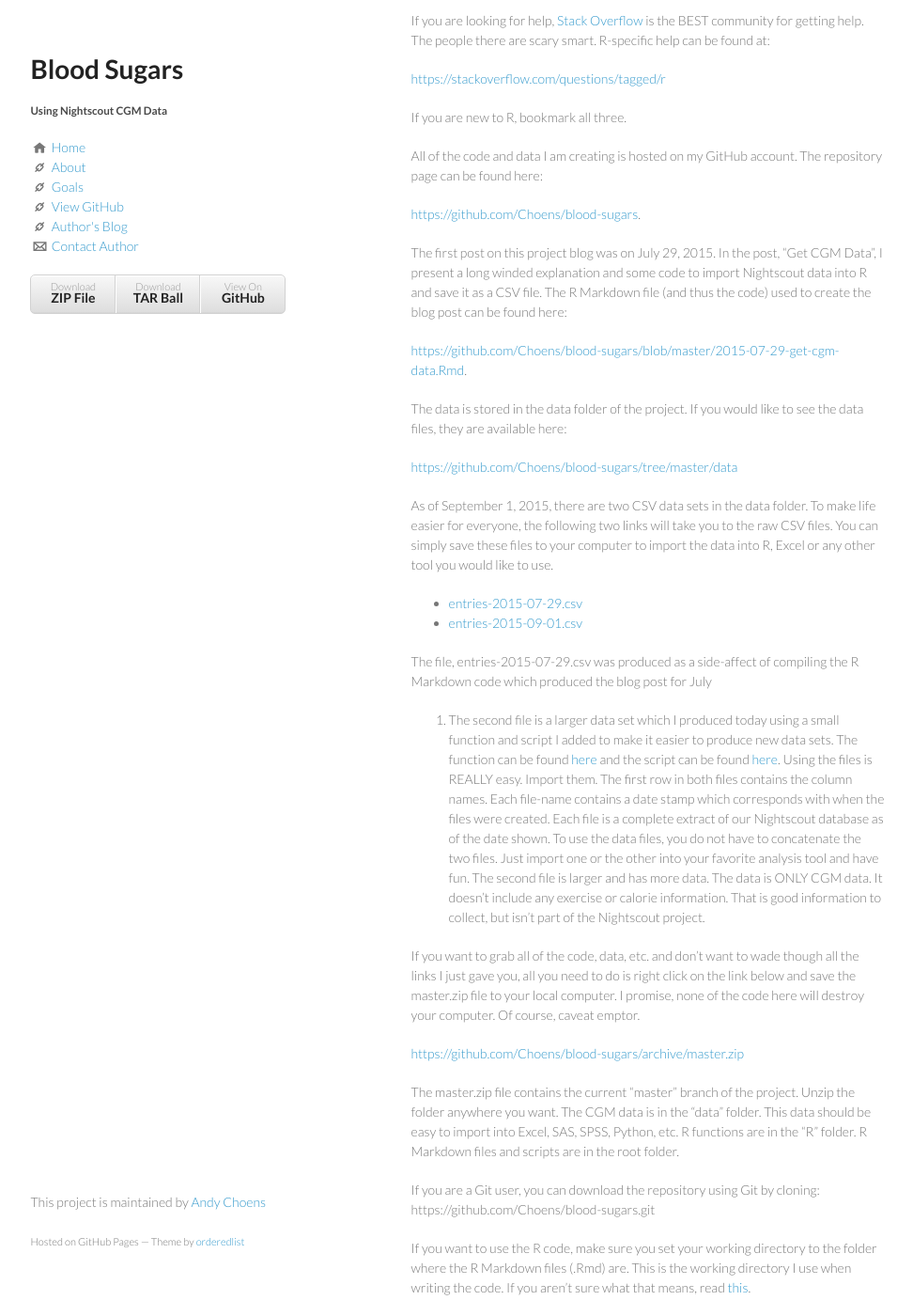
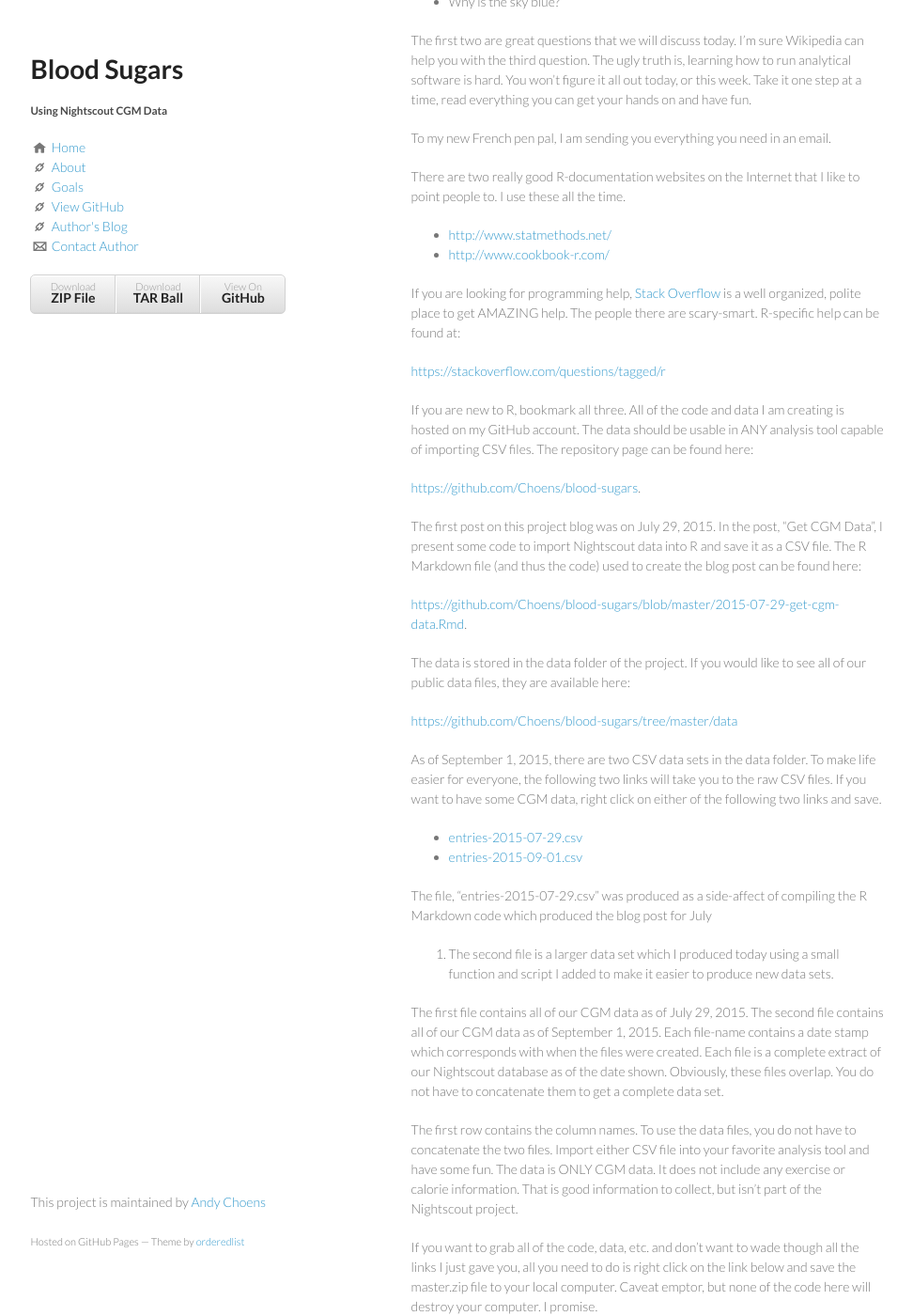
Before and after one commit to Choens/blood-sugars, a Jekyll site: the page built from _posts/2015-09-01-data.md, in a window 1280 px wide and 1400 px high, scrolled down 486 px. Shown: the whole window at 94% size, without its empty margins (142-1114 px from the left). Built offline with Jekyll 4.4.1, drawn with Linux system fonts in a browser that asks for light colours; comment, search, counter and statistics services are not loaded; some of the changed text lies outside the part shown.

Commit message:
Cleanup
This improves the tone, simplifies what I wrote and makes it easier for
everyone to bear.

 Changes to be committed:
	modified:	_posts/2015-09-01-data.md

```diff
--- a/_posts/2015-09-01-data.md
+++ b/_posts/2015-09-01-data.md
@@ -3,93 +3,107 @@ layout: post
 title: "Where's The Data?"
 author: "Andy Choens"
 category: "data management"
-excerpt: Interesting email from France.
+excerpt: I received an interesting email from France. This is my response.
 
 ---
 
 I received an interesting email from someone in France today about the
-Blood Sugars project. I haven't posted any of this to any of the R
+Blood Sugars project. I live in upstate New York. The Internet is
+AWESOME. I have not posted any of this to any of the R
 meme-blogo-spheres, so I wonder how she found my little project. It
-doesn't really matter, but I do intend to ask. My new pen-pal is a
-Type 1 diabetic who would like to follow along with the code examples
-I have been posting but isn't sure how to start.
+doesn't really matter, but I do intend to ask. My new friend is a Type
+1 diabetic who would like to follow along with the code examples I
+have been posting but isn't sure how to start.
 
-This is a great question! How to start? Apparently, I need to be a
-little more transparent. I'm also going to throw out some links.
+Today's Objectives: Getting Started
+
+In today's post, I will try to answer some questions to new users get
+started with the code I'm writing here. Example questions include:
+
+* How can I get the data?
+* How to follow along at home?
+* Why is the sky blue?
+
+The first two are great questions that we will discuss today. I'm sure
+Wikipedia can help you with the third question. The ugly truth is,
+learning how to run analytical software is hard. You won't figure it
+all out today, or this week. Take it one step at a time, read
+everything you can get your hands on and have fun.
+
+To my new French pen pal, I am sending you everything you need in an
+email.
 
 There are two really good R-documentation websites on the Internet
-that I like to point people to.
+that I like to point people to. I use these all the time.
 
 * [http://www.statmethods.net/](http://www.statmethods.net/)
 * [http://www.cookbook-r.com/](http://www.cookbook-r.com/)
 
-If you are looking for help,
-[Stack Overflow](https://stackoverflow.com) is the BEST community for
-getting help. The people there are scary smart. R-specific help can be
-found at:
+If you are looking for programming help,
+[Stack Overflow](https://stackoverflow.com) is a well organized,
+polite place to get AMAZING help. The people there are
+scary-smart. R-specific help can be found at:
 
 [https://stackoverflow.com/questions/tagged/r](https://stackoverflow.com/questions/tagged/r)
 
-If you are new to R, bookmark all three.
-
-All of the code and data I am creating is hosted on my GitHub
-account. The repository page can be found here:
+If you are new to R, bookmark all three. All of the code and data I am
+creating is hosted on my GitHub account. The data should be usable in
+ANY analysis tool capable of importing CSV files. The repository page
+can be found here:
 
 [https://github.com/Choens/blood-sugars](https://github.com/Choens/blood-sugars).
 
 The first post on this project blog was on July 29, 2015. In the post,
-"Get CGM Data", I present a long winded explanation and some code to
-import Nightscout data into R and save it as a CSV file. The R
-Markdown file (and thus the code) used to create the blog post can be
-found here:
+"Get CGM Data", I present some code to import Nightscout data into R
+and save it as a CSV file. The R Markdown file (and thus the code)
+used to create the blog post can be found here:
 
 [https://github.com/Choens/blood-sugars/blob/master/2015-07-29-get-cgm-data.Rmd](https://github.com/Choens/blood-sugars/blob/master/2015-07-29-get-cgm-data.Rmd).
 
 The data is stored in the data folder of the project. If you would
-like to see the data files, they are available here:
+like to see all of our public data files, they are available here:
 
 [https://github.com/Choens/blood-sugars/tree/master/data](https://github.com/Choens/blood-sugars/tree/master/data)
 
 As of September 1, 2015, there are two CSV data sets in the data
 folder. To make life easier for everyone, the following two links will
-take you to the raw CSV files. You can simply save these files to your
-computer to import the data into R, Excel or any other tool you would
-like to use.
+take you to the raw CSV files. If you want to have some CGM data,
+right click on either of the following two links and save.
 
 * [entries-2015-07-29.csv](https://raw.githubusercontent.com/Choens/blood-sugars/master/data/entries-2015-07-29.csv)
 * [entries-2015-09-01.csv](https://raw.githubusercontent.com/Choens/blood-sugars/master/data/entries-2015-09-01.csv)
 
-The file, entries-2015-07-29.csv was produced as a side-affect of
+The file, "entries-2015-07-29.csv" was produced as a side-affect of
 compiling the R Markdown code which produced the blog post for July
 29. The second file is a larger data set which I produced today using
 a small function and script I added to make it easier to produce new
-data sets. The function can be found
-[here](https://github.com/Choens/blood-sugars/blob/master/R/importNightscout.R)
-and the script can be found
-[here](https://github.com/Choens/blood-sugars/blob/master/get-nightscout-data-from-server.R). Using
-the files is REALLY easy. Import them. The first row in both files
-contains the column names. Each file-name contains a date stamp which
-corresponds with when the files were created. Each file is a complete
-extract of our Nightscout database as of the date shown. To use the
-data files, you do not have to concatenate the two files. Just import
-one or the other into your favorite analysis tool and have fun. The
-second file is larger and has more data. The data is ONLY CGM data. It
-doesn't include any exercise or calorie information. That is good
-information to collect, but isn't part of the Nightscout project.
+data sets.
+
+The first file contains all of our CGM data as of July 29, 2015. The
+second file contains all of our CGM data as of September 1, 2015. Each
+file-name contains a date stamp which corresponds with when the files
+were created. Each file is a complete extract of our Nightscout
+database as of the date shown. Obviously, these files overlap. You do
+not have to concatenate them to get a complete data set.
+
+The first row contains the column names.  To use the data files, you
+do not have to concatenate the two files. Import either CSV file into
+your favorite analysis tool and have some fun. The data is ONLY CGM
+data. It does not include any exercise or calorie information. That is
+good information to collect, but isn't part of the Nightscout project.
 
 If you want to grab all of the code, data, etc. and don't want to wade
 though all the links I just gave you, all you need to do is right
 click on the link below and save the master.zip file to your local
-computer. I promise, none of the code here will destroy your
-computer. Of course, caveat emptor.
+computer. Caveat emptor, but none of the code here will destroy your
+computer. I promise.
 
 [https://github.com/Choens/blood-sugars/archive/master.zip](https://github.com/Choens/blood-sugars/archive/master.zip)
 
 The master.zip file contains the current "master" branch of the
 project. Unzip the folder anywhere you want. The CGM data is in the
-"data" folder. This data should be easy to import into Excel, SAS,
-SPSS, Python, etc. R functions are in the "R" folder. R Markdown files
-and scripts are in the root folder.
+"data" folder. R functions are in the "R" folder. R Markdown files and
+scripts are in the root folder.
 
 If you are a Git user, you can download the repository using Git by
 cloning: https://github.com/Choens/blood-sugars.git
@@ -102,12 +116,14 @@ what that means, read
 
 If you are new to R, I STRONGLY recommend you use
 [RStudio](https://www.rstudio.com/products/RStudio/#Desktop). It is
-the best R programming environment for new programmers. It is easy to
-set up, easy to use and is available for Linux, Mac and Windows.
+the best R programming environment for new programmers. It is much
+better than the native R interface. RStudio is easy to set up, easy to
+use and is freely available for Linux, Mac and Windows. And by free, I
+mean as in speech. This is open source and it is GOOD software.
 
 Setting the R working directory is really easy in RStudio. Open any of
 the .Rmd files in the folder where you unzipped the master.zip file. In the
-menu, go to:
+menu, select:
 
 "Session" --> "Set Working Directory" --> "To Source File Location"
 
```
